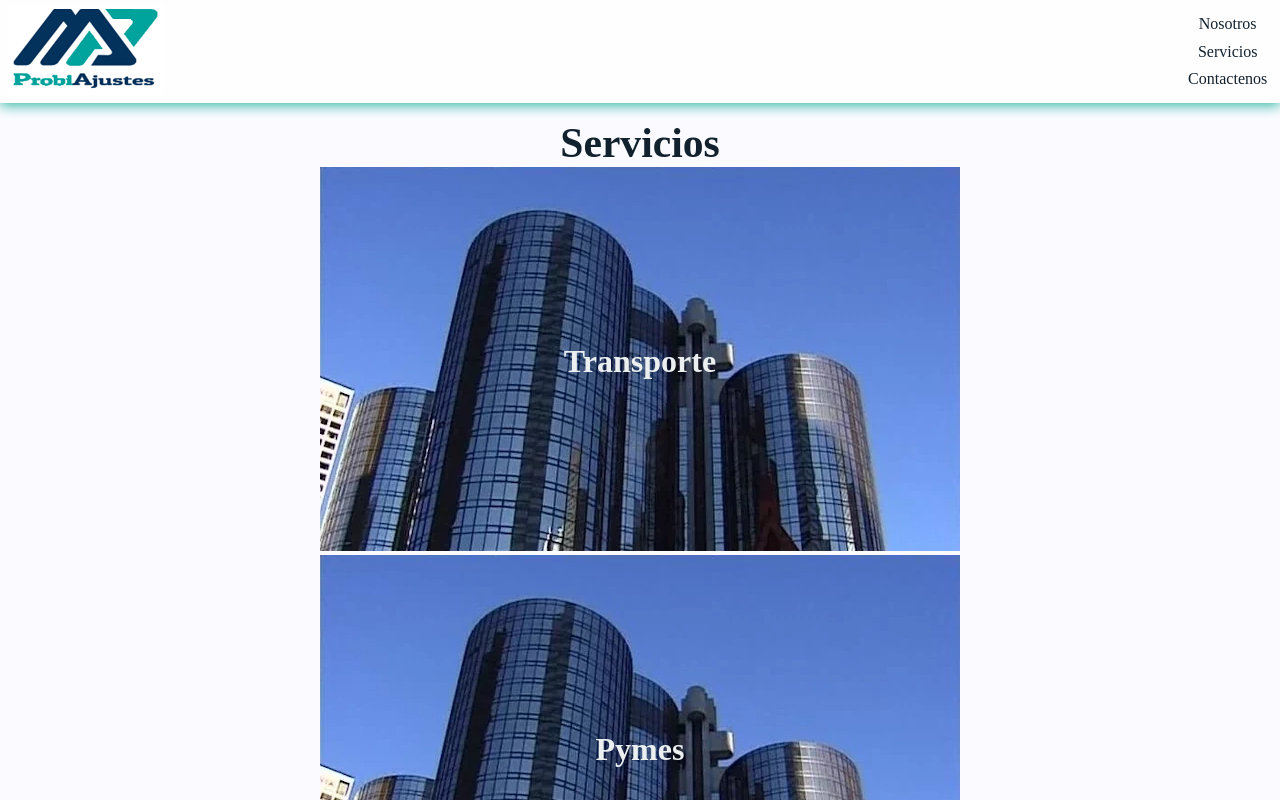
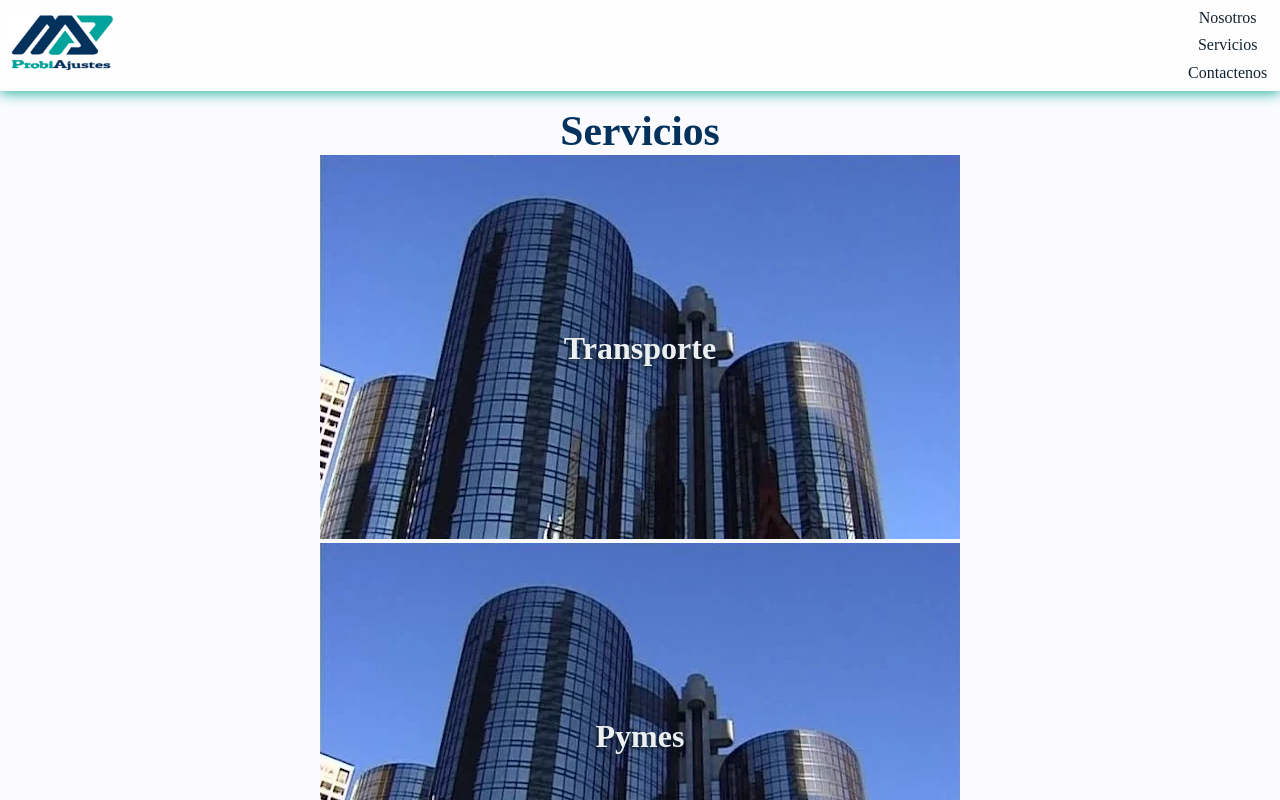
Before and after one commit to jhnemogap/probiajustes-home-basic, a plain HTML site: page index.html in a window 1280 px wide. Shown: the top 800 px of the page. Drawn offline with Linux system fonts and the light colour scheme.

Commit message:
Basic base for all sections

```diff
--- a/assets/styles/app.css
+++ b/assets/styles/app.css
@@ -45,6 +45,7 @@ a:visited {
 .title-section {
   font-size: 2.6rem;
   text-align: center;
+  color: var(--colorBrand_first)
 }
 
 
@@ -63,6 +64,14 @@ a:visited {
   align-items: center;
   background-color: #fefeff;
   box-shadow: 0px 0.2rem 0.8rem 0px var(--colorBrand_second--2);
+}
+
+.header-logo {
+  width: fit-content;
+}
+
+.header-logo > .logo {
+  width: 70%;
 }
 
 .navbar li {
@@ -86,6 +95,7 @@ a:visited {
   position: absolute;
   z-index: 4;
   color: var(--colorFont_light);
+  text-shadow: -2px 2px 4px var(--colorFont_dark);
 }
 
 
--- a/index.html
+++ b/index.html
@@ -12,10 +12,11 @@
 <body>
   <div id="app" class="app">
     <header class="header">
-      <figure>
+      <figure class="header-logo">
         <img
           src="assets/img/logo-probiajustes.png"
           alt="Logo ProbiAjustes"
+          class="logo"
         />
       </figure>
 
```
